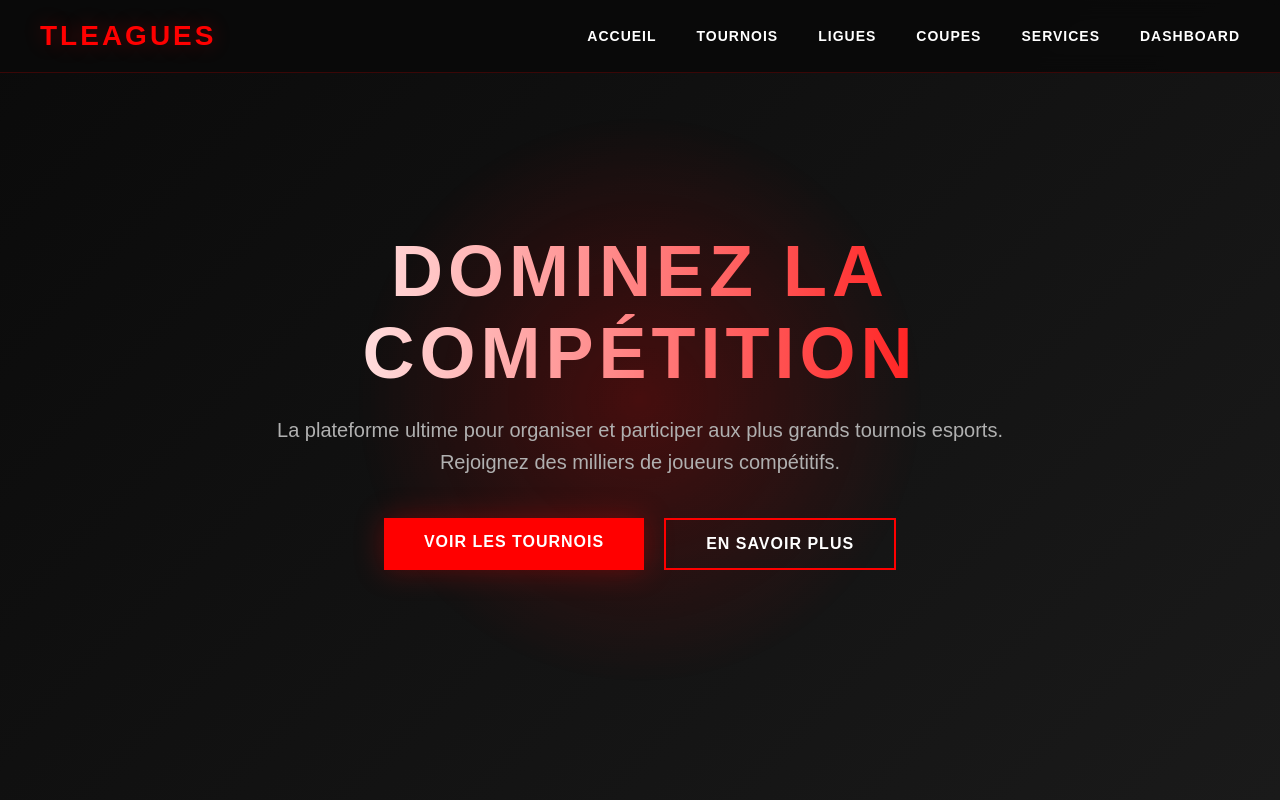
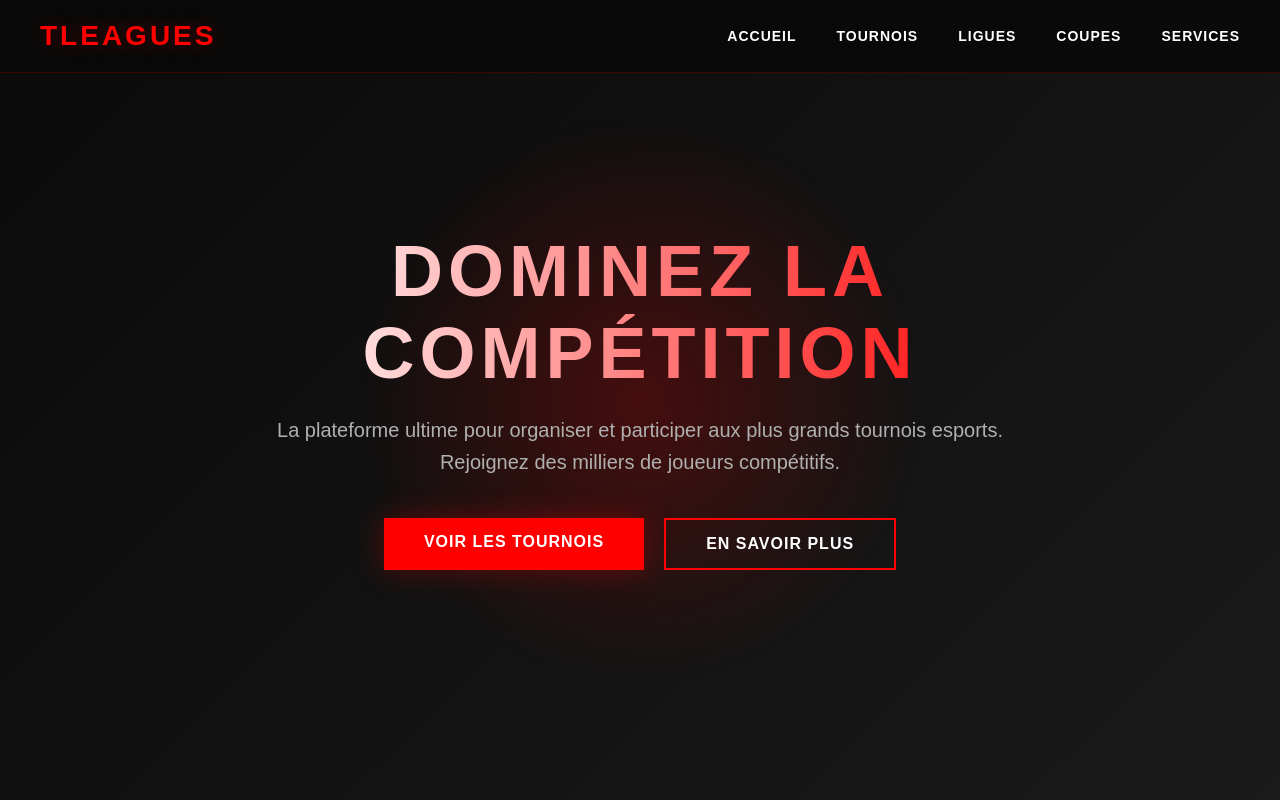
Before and after one commit to qartersan94/TLeagues, a plain HTML site: page index.html in a window 1280 px wide. Shown: the top 800 px of the page. Drawn offline with Linux system fonts and the light colour scheme.

Commit message:
Update index.html

```diff
--- a/index.html
+++ b/index.html
@@ -537,7 +537,6 @@
                 <li><a href="leagues.html">Ligues</a></li>
                 <li><a href="cups.html">Coupes</a></li>
                 <li><a href="services.html">Services</a></li>
-                <li><a href="dashboard.html">Dashboard</a></li>
 
             </ul>
 
```
